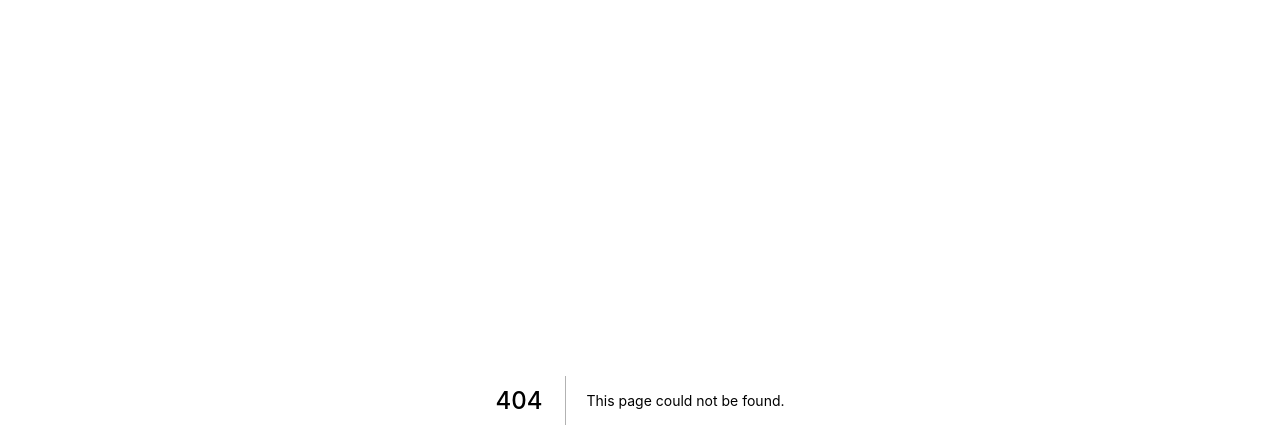
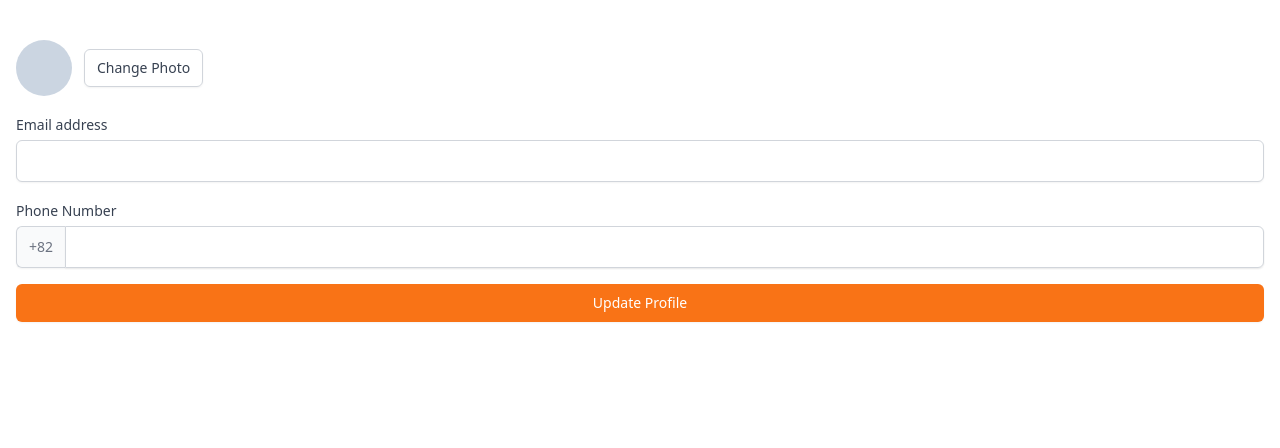
Before and after one commit to FRONT-JB/nextjs-market, a Next.js app: page /profile/edit in a window 1280 px wide. Before the commit this address had no page. Shown: the top 448 px of the page. Built offline with nearby package versions, Linux system fonts and the light colour scheme.

Commit message:
Edit Profile (5.12) : Setup Edit Profile Page

```diff
--- /dev/null
+++ b/pages/profile/edit.tsx
@@ -0,0 +1,54 @@
+import type { NextPage } from 'next';
+
+const EditProfile: NextPage = () => {
+  return (
+    <div className='px-4 py-10 space-y-4'>
+      <div className='flex items-center space-x-3'>
+        <div className='rounded-full w-14 h-14 bg-slate-300' />
+        <label
+          htmlFor='photo'
+          className='px-3 py-2 text-sm font-medium text-gray-700 border border-gray-300 rounded-md shadow-sm cursor-pointer focus:ring-2 focus:ring-offset-2 focus:ring-orange-500'
+        >
+          Change Photo
+          <input id='photo' type='file' className='hidden' accept='image/*' />
+        </label>
+      </div>
+      <div className='space-y-1'>
+        <label htmlFor='email' className='text-sm font-medium text-gray-700'>
+          Email address
+        </label>
+        <input
+          type='email'
+          id='email'
+          className='w-full px-3 py-2 placeholder-gray-400 border border-gray-300 rounded-md shadow-sm appearance-none focus:outline-none focus:ring-orange-500 focus:border-orange-500'
+          autoComplete='off'
+          required
+        />
+      </div>
+      <div className='space-y-1'>
+        <label htmlFor='phone' className='text-sm font-medium text-gray-700'>
+          Phone Number
+        </label>
+        <div className='flex rounded-md shadow-sm'>
+          <span className='flex items-center justify-center px-3 text-sm text-gray-500 border border-r-0 border-gray-300 cursor-default select-none rounded-l-md bg-gray-50'>
+            +82
+          </span>
+          <input
+            type='number'
+            id='phone'
+            className='w-full px-3 py-2 placeholder-gray-400 border border-gray-300 rounded-md rounded-l-none shadow-sm appearance-none focus:outline-none focus:ring-orange-500 focus:border-orange-500'
+            required
+          />
+        </div>
+      </div>
+      <button
+        className='w-full px-4 py-2 mt-3 text-sm font-medium text-white transition-all bg-orange-500 border border-transparent rounded-md shadow-sm hover:bg-orange-600 focus:ring-2 focus:ring-offset-2 focus:ring-orange-500 focus:outline-none'
+        type='button'
+      >
+        Update Profile
+      </button>
+    </div>
+  );
+};
+
+export default EditProfile;
```
